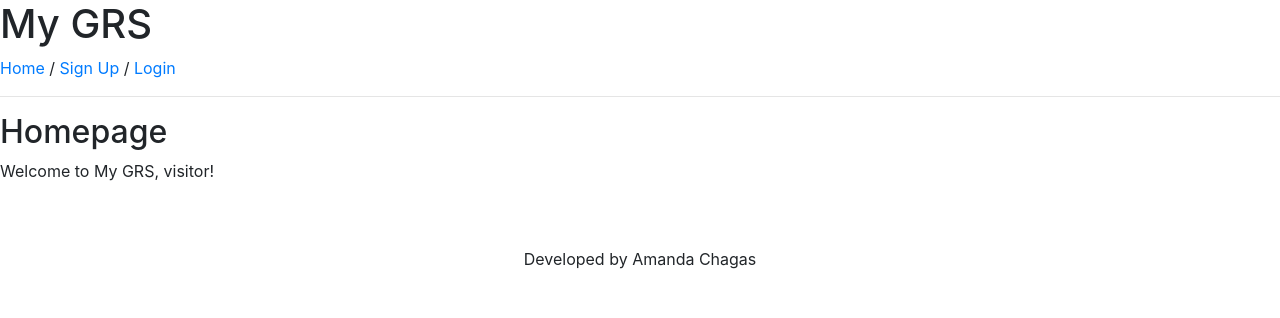
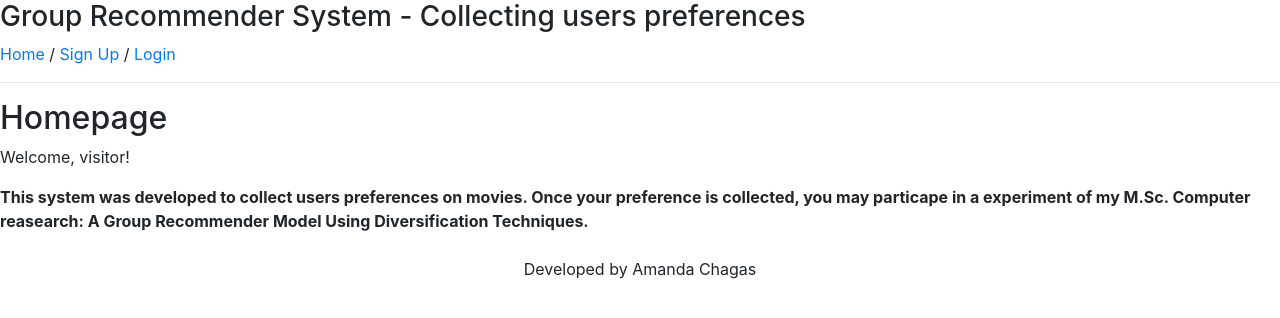
Before and after one commit to amandachagas/grs_api, a Django app: page / in a window 1280 px wide. Shown: the top 318 px of the page. Run offline with Django 3.2, Linux system fonts and the light colour scheme; some libraries are stand-ins or nearby versions.

Commit message:
Ajusting website title

```diff
--- a/my_grs/templates/base.html
+++ b/my_grs/templates/base.html
@@ -13,7 +13,7 @@
 </head>
 <body>
 
-	<h1>My GRS</h1>
+	<h3>Group Recommender System - Collecting users preferences</h3>
 
 	<a href="{% url 'home' %}">Home</a> /
 	{% if user.is_authenticated %}
--- a/my_grs/templates/home.html
+++ b/my_grs/templates/home.html
@@ -3,7 +3,10 @@
 
 {% block content %}
 	<h2>Homepage</h2>
-	<p>Welcome to My GRS, {% if user.is_authenticated %}{{ user.username }}{% else %}visitor{% endif %}!</p>
+	<span></span>
+	<p>Welcome, {% if user.is_authenticated %}{{ user.username }}{% else %}visitor{% endif %}!</p>
+
+	<span style="font-weight: bold;">This system was developed to collect users preferences on movies. Once your preference is collected, you may particape in a experiment of my M.Sc. Computer reasearch: A Group Recommender Model Using Diversification Techniques.</span>
 
 	{% if user.is_superuser %}
 	<p>Total users registred: {{ counter }}</p>
```
